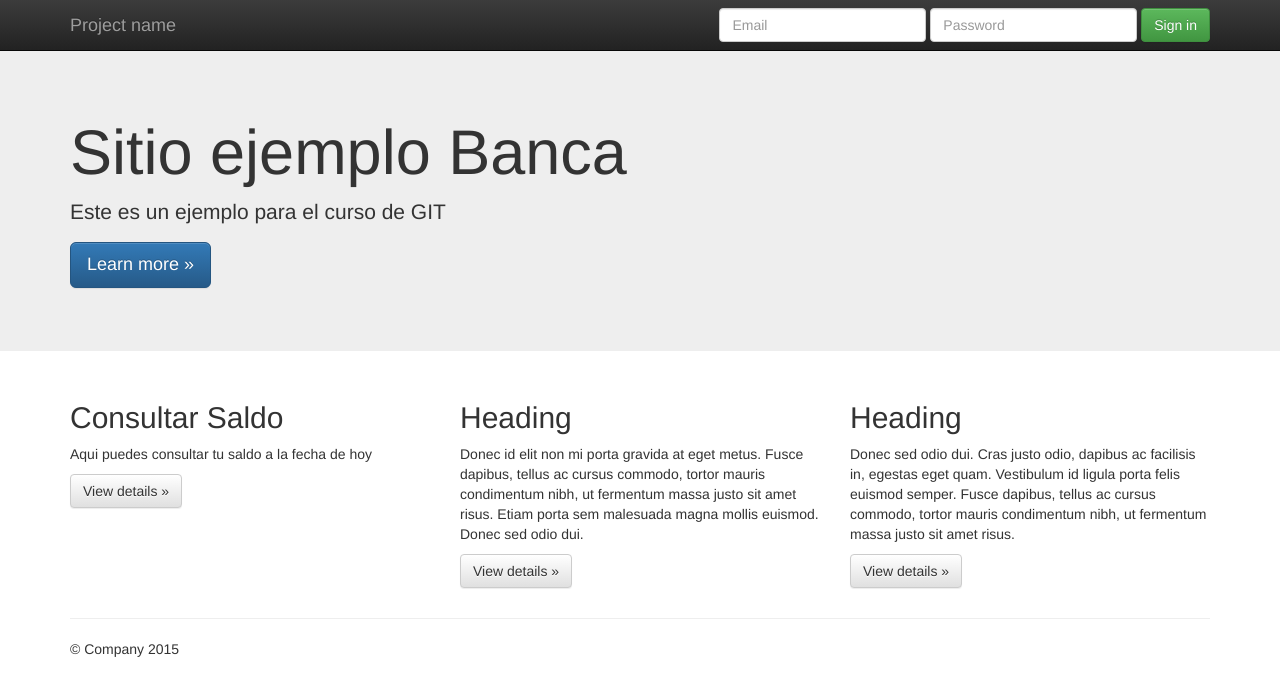
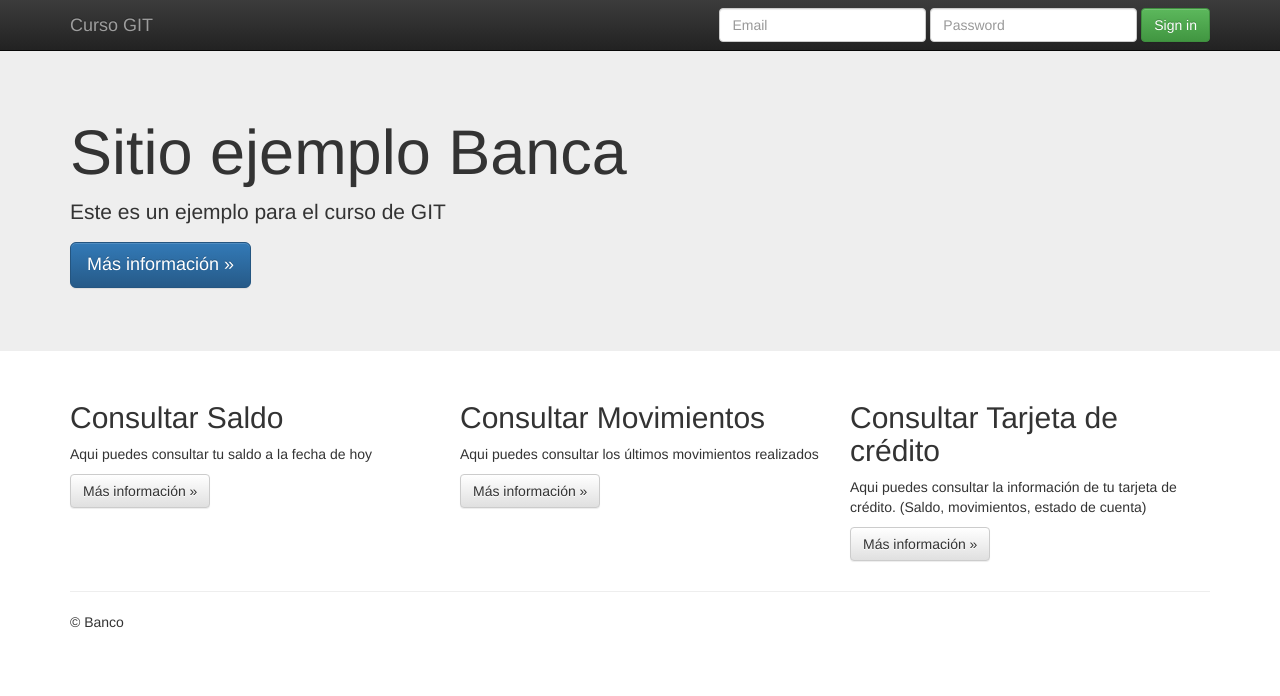
Before and after one commit to estefany-sotomayor/cursoGit, a plain HTML site: page index.html in a window 1280 px wide. Drawn offline with nearby package versions, Linux system fonts and the light colour scheme.

Commit message:
Se actualiza información

```diff
--- a/index.html
+++ b/index.html
@@ -36,7 +36,7 @@
             <span class="icon-bar"></span>
             <span class="icon-bar"></span>
           </button>
-          <a class="navbar-brand" href="#">Project name</a>
+          <a class="navbar-brand" href="#">Curso GIT</a>
         </div>
         <div id="navbar" class="navbar-collapse collapse">
           <form class="navbar-form navbar-right" role="form">
@@ -57,7 +57,7 @@
       <div class="container">
         <h1>Sitio ejemplo Banca </h1>
         <p>Este es un ejemplo para el curso de GIT</p>
-        <p><a class="btn btn-primary btn-lg" href="#" role="button">Learn more &raquo;</a></p>
+        <p><a class="btn btn-primary btn-lg" href="#" role="button">Más información &raquo;</a></p>
       </div>
     </div>
 
@@ -67,24 +67,24 @@
         <div class="col-md-4">
           <h2>Consultar Saldo</h2>
           <p>Aqui puedes consultar tu saldo a la fecha de hoy </p>
-          <p><a class="btn btn-default" href="#" role="button">View details &raquo;</a></p>
+          <p><a class="btn btn-default" href="#" role="button">Más información &raquo;</a></p>
         </div>
         <div class="col-md-4">
-          <h2>Heading</h2>
-          <p>Donec id elit non mi porta gravida at eget metus. Fusce dapibus, tellus ac cursus commodo, tortor mauris condimentum nibh, ut fermentum massa justo sit amet risus. Etiam porta sem malesuada magna mollis euismod. Donec sed odio dui. </p>
-          <p><a class="btn btn-default" href="#" role="button">View details &raquo;</a></p>
+          <h2>Consultar Movimientos</h2>
+          <p>Aqui puedes consultar los últimos movimientos realizados </p>
+          <p><a class="btn btn-default" href="#" role="button">Más información &raquo;</a></p>
        </div>
         <div class="col-md-4">
-          <h2>Heading</h2>
-          <p>Donec sed odio dui. Cras justo odio, dapibus ac facilisis in, egestas eget quam. Vestibulum id ligula porta felis euismod semper. Fusce dapibus, tellus ac cursus commodo, tortor mauris condimentum nibh, ut fermentum massa justo sit amet risus.</p>
-          <p><a class="btn btn-default" href="#" role="button">View details &raquo;</a></p>
+          <h2>Consultar Tarjeta de crédito</h2>
+          <p>Aqui puedes consultar la información de tu tarjeta de crédito. (Saldo, movimientos, estado de cuenta)</p>
+          <p><a class="btn btn-default" href="#" role="button">Más información &raquo;</a></p>
         </div>
       </div>
 
       <hr>
 
       <footer>
-        <p>&copy; Company 2015</p>
+        <p>&copy; Banco</p>
       </footer>
     </div> <!-- /container -->        <script src="//ajax.googleapis.com/ajax/libs/jquery/1.11.2/jquery.min.js"></script>
         <script>window.jQuery || document.write('<script src="js/vendor/jquery-1.11.2.min.js"><\/script>')</script>
```
